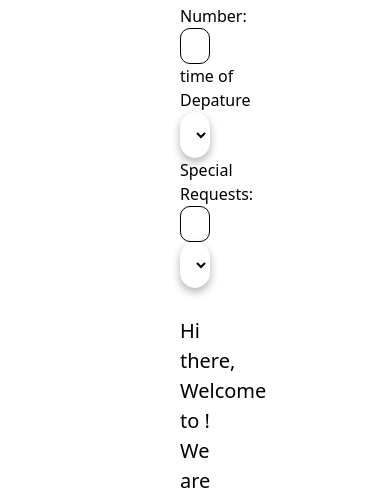
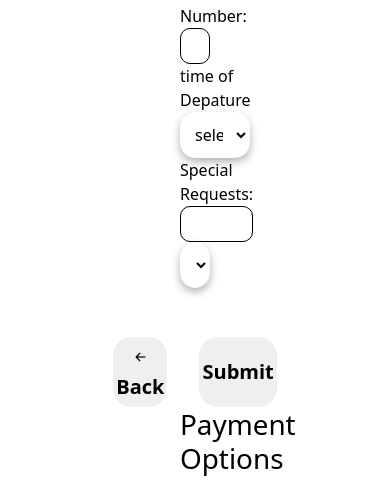
Before and after one commit to yabuz87/teguazth-Frontend, a React (Vite) app: page /fill in a window 390 px wide. Shown: the part 459-949 px from the top of the page. Built offline with nearby package versions, Linux system fonts and the light colour scheme.

Commit message:
"Updated FillForm component: modified CSS styles and added div wrappers in JSX"

```diff
--- a/src/components/FillForm/FillForm.css
+++ b/src/components/FillForm/FillForm.css
@@ -34,7 +34,7 @@
 {
     display:flex;
     justify-content: center;
-    gap:50px;
+    gap:30px;
 }
 .submit-btn:hover
 {
@@ -74,11 +74,16 @@ input, select{
         flex-direction: column;
 
     }
-    .left-side{
+    .left-side p, .left-side img{
         display:none;
     }
+
     .right-side{
         justify-content: center;
+    }
+    .back-navigation button{
+        padding:5px 3px;
+    }
 
-    }
+
 }
--- a/src/components/FillForm/FillForm.jsx
+++ b/src/components/FillForm/FillForm.jsx
@@ -41,6 +41,7 @@ const selectedBus=busObj.map(item=>busId===item.id);
         <label>Phone Number:</label>
         <input type="text"></input>
         <label></label>
+        <div>
         <label>time of Depature</label>
         <select>
           <option value="1">select time</option>
@@ -48,14 +49,19 @@ const selectedBus=busObj.map(item=>busId===item.id);
           <option value="3">Morning  4:30 LT</option>
           <option value="4">Mid Day  6:00 LT</option>
         </select>
+        </div>
+        <div>
         <label>Special Requests:</label>
         <input type="text"/>
+        </div>
+        <div>
         <select>
         <option>select Fermata</option>
           {Fermatas(init).map((item, index) => (
             <option key={index} value={item}>{item}</option>
           ))}
         </select>
+        </div>
       </div>
       {selectedBus ? (
         <div  className="left-side" key={selectedBus.Id}>
```
Also changed, not shown: vercel.json (added).
